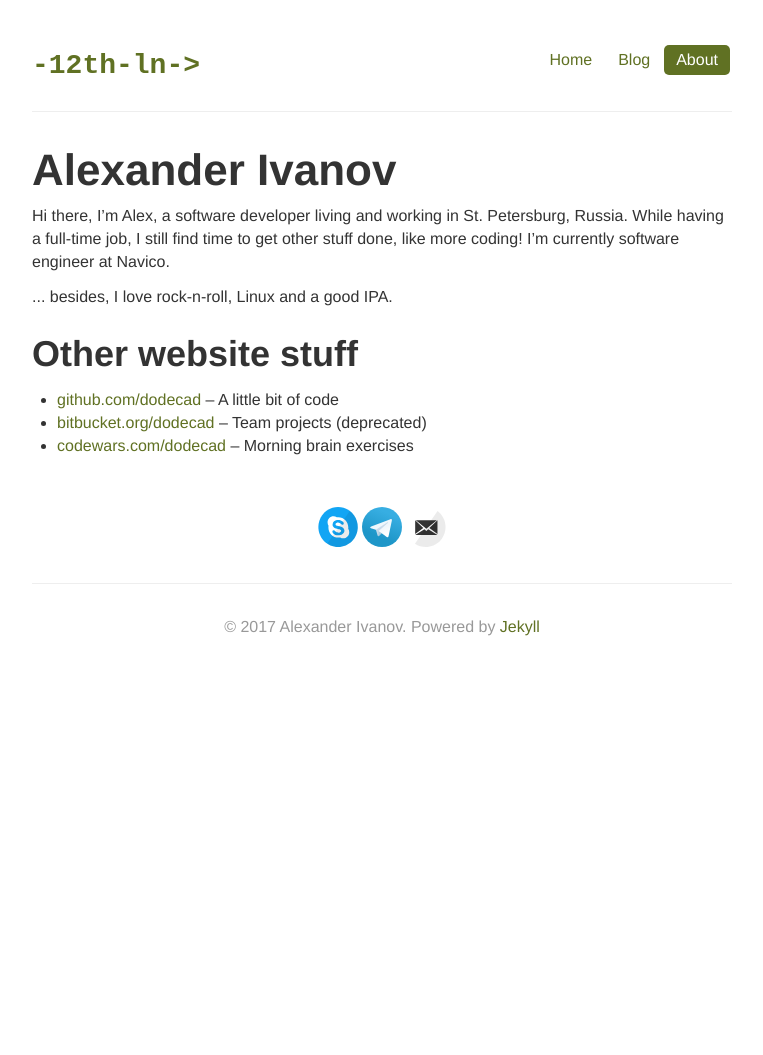
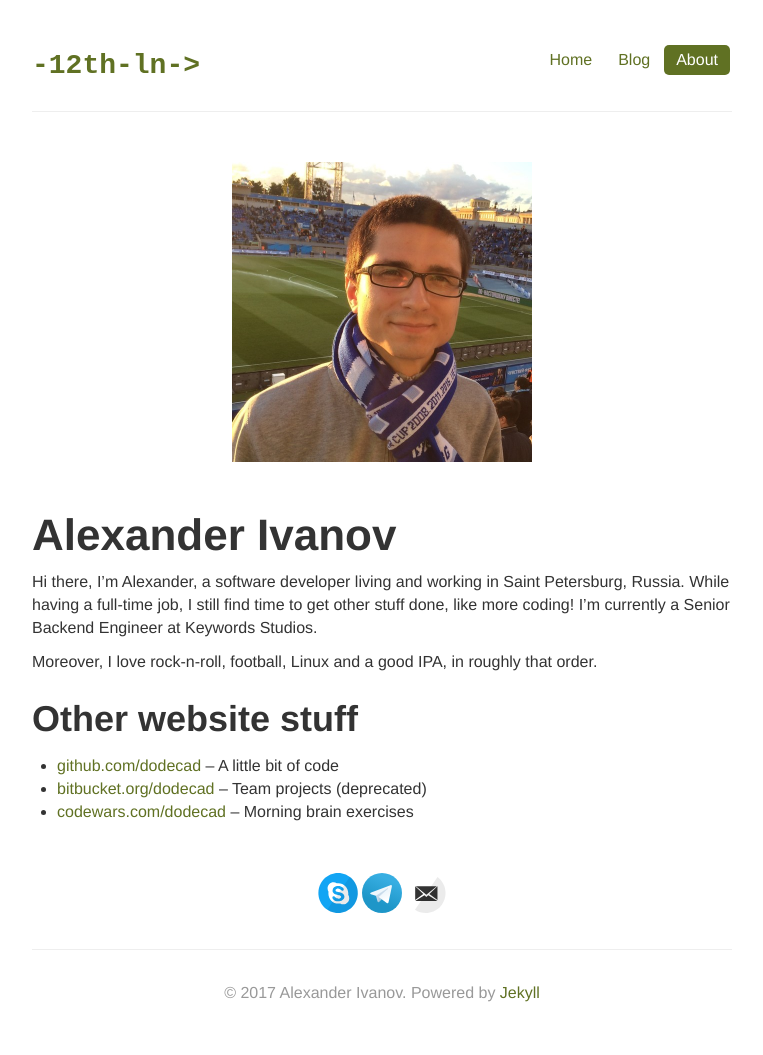
Before and after one commit to sashasyedin/twelfthlane.net, a Jekyll site: the page built from about.md, in a window 1280 px wide. Shown: the whole page, without its empty margins (258-1021 px from the left). Built offline with Jekyll 4.4.1, drawn with Linux system fonts in a browser that asks for light colours; before the commit the page ends 900 px from its top, so only the background shows below that.

Commit message:
About info - updated

```diff
--- a/about.md
+++ b/about.md
@@ -2,16 +2,18 @@
 layout: default
 title: About Alexander Ivanov
 ---
+![cassette](/images/photo.jpg){: .about-image }
+
 <h1>Alexander Ivanov</h1>
 
 <div class="row-fluid">
 	<p>
-		Hi there, I’m Alex, a software developer living and working in St. Petersburg, Russia.
+		Hi there, I’m Alexander, a software developer living and working in Saint Petersburg, Russia.
 		While having a full-time job, I still find time to get other stuff done, like more coding!
-		I’m currently software engineer at Navico.
+		I’m currently a Senior Backend Engineer at Keywords Studios.
 	</p>
 	<p>
-		... besides, I love rock-n-roll, Linux and a good IPA.
+		Moreover, I love rock-n-roll, football, Linux and a good IPA, in roughly that order.
 	</p>
 </div>
 
--- a/css/custom.css
+++ b/css/custom.css
@@ -89,6 +89,13 @@ h2.small {
   display: inline-block;
 }
 
+.about-image {
+  width: 300px;
+  height: auto;
+  margin: 50px auto;
+  display: block;
+}
+
 .post-image {
   width: 450px;
   height: auto;
```
Also changed, not shown: images/photo.jpg (added).
